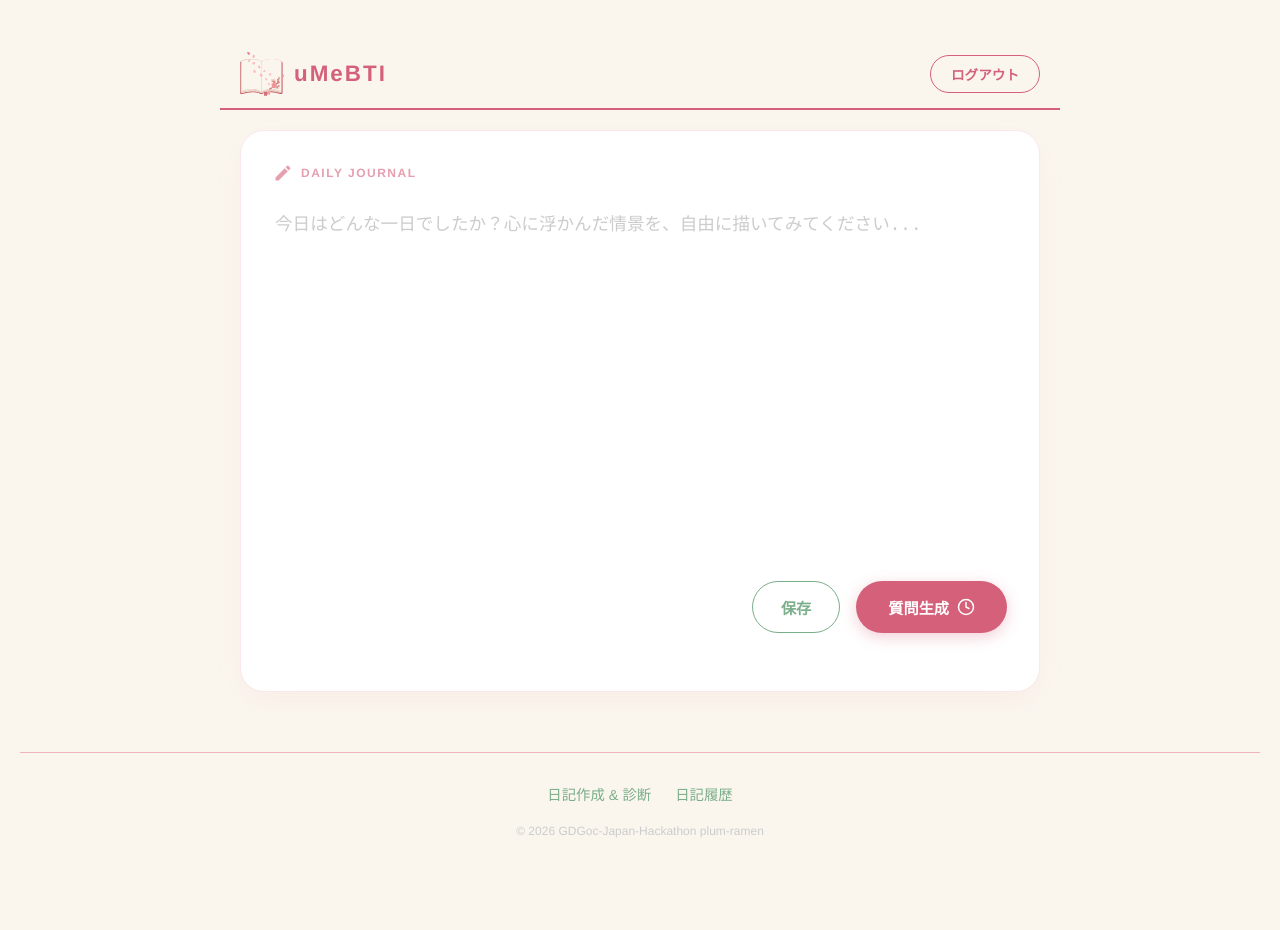
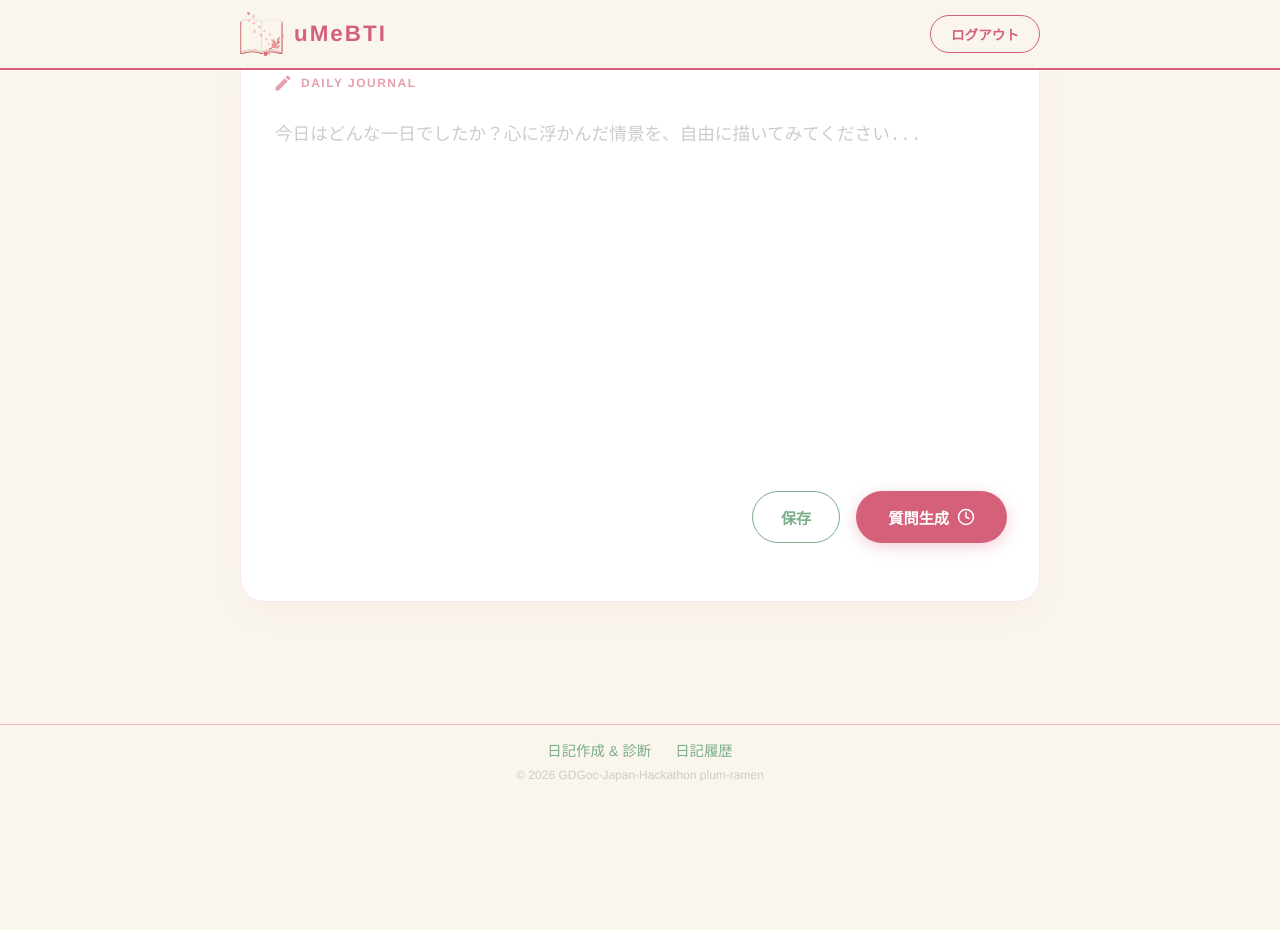
Before and after one commit to GDGoC-Japan-Hackathon/plum-ramen, a FastAPI app: page /diary-form in a window 1280 px wide. After the commit the page ends 782 px from the top, so only its background shows below. Run offline with FastAPI, Linux system fonts and the light colour scheme; some libraries are stand-ins or nearby versions.

Commit message:
fix: ヘッターとフッターを固定化

```diff
--- a/templates/components/footer.html
+++ b/templates/components/footer.html
@@ -1,8 +1,10 @@
-<footer
-    style="margin-top: 60px; text-align: center; border-top: 1px solid #F0B3C0; padding-top: 30px; padding-bottom: 40px;">
+<style>
+    body { padding-bottom: calc(80px + env(safe-area-inset-bottom)); }
+</style>
+<footer style="position: fixed; bottom: 0; left: 0; right: 0; z-index: 1000; background: #FAF6EE; border-top: 1px solid #F0B3C0; text-align: center; padding: 14px 20px calc(18px + env(safe-area-inset-bottom));">
     <div style="display: flex; justify-content: center; gap: 24px;">
         <a href="/diary-form" style="text-decoration: none; color: #7BAE8A; font-size: 0.9rem;">日記作成 & 診断</a>
         <a href="/diary-list" style="text-decoration: none; color: #7BAE8A; font-size: 0.9rem;">日記履歴</a>
     </div>
-    <p style="color: #ccc; font-size: 0.75rem; margin-top: 20px;">&copy; 2026 GDGoc-Japan-Hackathon plum-ramen</p>
+    <p style="color: #ccc; font-size: 0.75rem; margin-top: 8px; margin-bottom: 0;">&copy; 2026 GDGoc-Japan-Hackathon plum-ramen</p>
 </footer>
--- a/templates/components/header.html
+++ b/templates/components/header.html
@@ -1,5 +1,9 @@
-<header
-    style="max-width: 800px; margin: 0 auto 20px; background: #FAF6EE; border-bottom: 2px solid #D4607A; padding: 12px 20px; display: flex; justify-content: space-between; align-items: center;">
+<meta name="viewport" content="width=device-width, initial-scale=1.0, viewport-fit=cover">
+<style>
+    body { padding-top: calc(70px + env(safe-area-inset-top)); }
+</style>
+<header style="position: fixed; top: 0; left: 0; right: 0; z-index: 1000; background: #FAF6EE; border-bottom: 2px solid #D4607A; padding-top: env(safe-area-inset-top);">
+    <div style="max-width: 800px; margin: 0 auto; padding: 12px 20px; display: flex; justify-content: space-between; align-items: center;">
         <div style="display: flex; align-items: center; gap: 10px; text-decoration: none;">
             <!-- アプリロゴ -->
             <img src="/static/plum_book.svg" alt="uMeBTI logo" style="width: 44px; height: 44px; display: block;">
@@ -8,6 +12,7 @@
         <button id="logout-button"
             style="padding: 8px 20px; border-radius: 30px; border: 1.5px solid #D4607A; background: #FAF6EE; color: #D4607A; font-weight: bold; cursor: pointer; font-size: 0.85rem; transition: 0.2s;"
             onmouseover="this.style.background='#fce8ed'" onmouseout="this.style.background='#FAF6EE'">ログアウト</button>
+    </div>
     <script type="module">
         import { logout } from "/static/firebase-auth.js";
 
```
Lines whose indentation alone changed are shown as unchanged.
